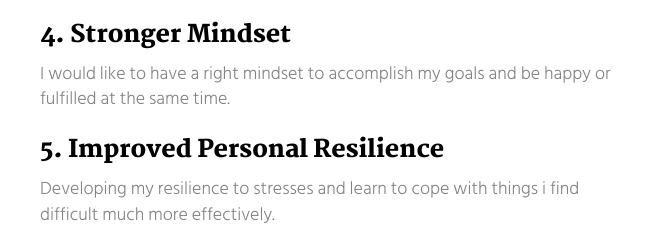
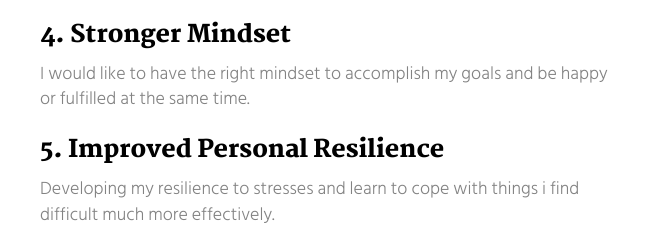
Before and after one commit to reijyeon/eportfolio, a plain HTML site: page index.html in a window 1280 px wide. Shown: the part 4577-4812 px from the top of the page, 536-1186 px from the left. Drawn offline with Linux system fonts and the light colour scheme.

Commit message:
Update index.html

```diff
--- a/index.html
+++ b/index.html
@@ -219,7 +219,7 @@
                           </p>
                           <h3>4. Stronger Mindset </h3>
                           <p>
-                            I would like to have a right mindset to accomplish my goals and be happy or fulfilled at the same time.
+                            I would like to have the right mindset to accomplish my goals and be happy or fulfilled at the same time.
                           </p>
                           <h3>5. Improved Personal Resilience </h3>
                           <p>
```
